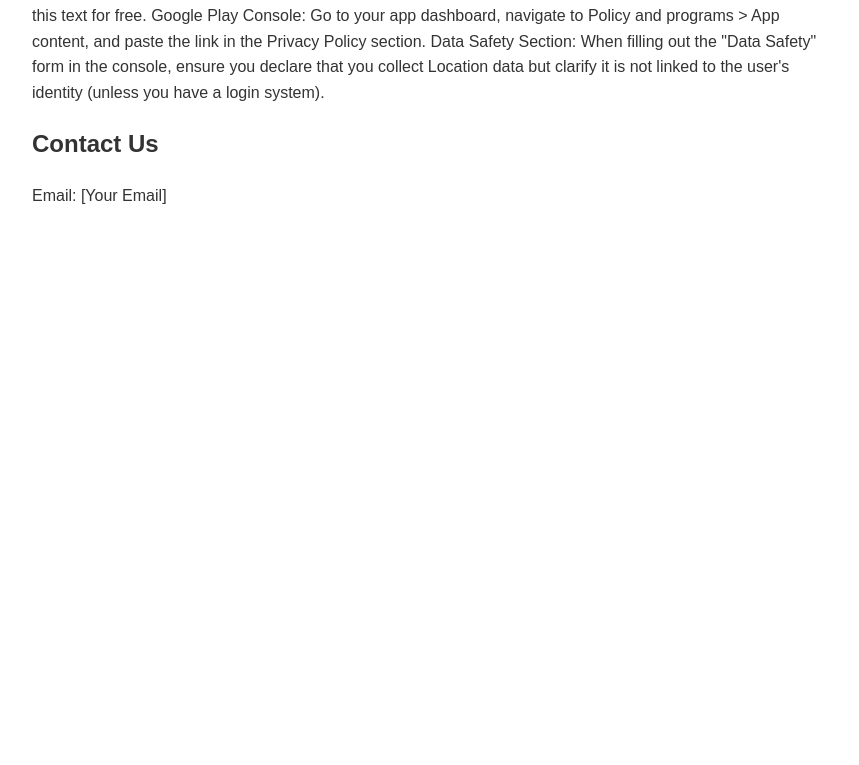
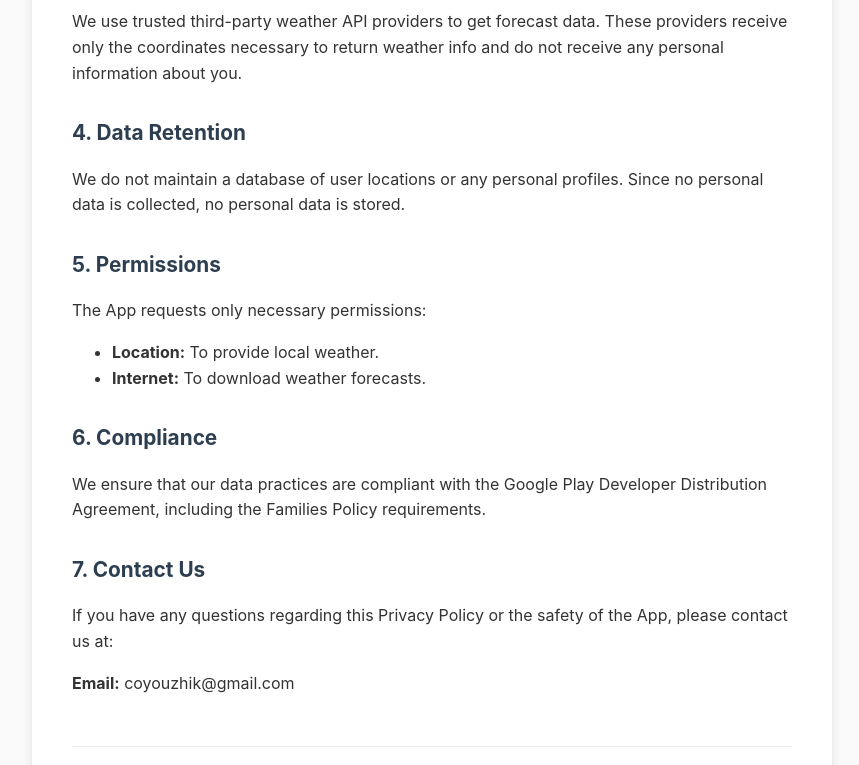
Before and after one commit to coyozhik/weather_app_privacy_policy, a plain HTML site: page index.html in a window 1280 px wide. Shown: the part 803-1568 px from the top of the page, without its empty margins (208-1067 px from the left). Before the commit the page ends 1068 px from the top, so only its background shows below. Drawn offline with Linux system fonts and the light colour scheme.

Commit message:
Update index.html

```diff
--- a/index.html
+++ b/index.html
@@ -3,54 +3,70 @@
 <head>
     <meta charset="UTF-8">
     <meta name="viewport" content="width=device-width, initial-scale=1.0">
-    <title>Privacy Policy - [Your App Name]</title>
+    <title>Privacy Policy - Coyuzhik Weather</title>
     <style>
-        body { font-family: sans-serif; line-height: 1.6; padding: 40px; max-width: 800px; margin: auto; color: #333; }
-        h1 { color: #222; }
+        body {
+            font-family: -apple-system, BlinkMacSystemFont, "Segoe UI", Roboto, Helvetica, Arial, sans-serif;
+            line-height: 1.6;
+            padding: 20px;
+            max-width: 800px;
+            margin: 40px auto;
+            color: #333;
+            background-color: #f9f9f9;
+        }
+        .container {
+            background: #fff;
+            padding: 40px;
+            border-radius: 8px;
+            box-shadow: 0 2px 10px rgba(0,0,0,0.1);
+        }
+        h1 { color: #111; border-bottom: 2px solid #eee; padding-bottom: 10px; }
+        h2 { color: #2c3e50; margin-top: 30px; font-size: 1.3em; }
+        p { margin-bottom: 15px; }
+        ul { margin-bottom: 15px; }
+        .footer { margin-top: 50px; font-size: 0.9em; color: #777; border-top: 1px solid #eee; padding-top: 20px; }
     </style>
 </head>
 <body>
-    <h1>Privacy Policy</h1>
-    <p><strong>Last Updated:</strong> January 15, 2026</p>
+    <div class="container">
+        <h1>Privacy Policy</h1>
+        <p><strong>Last Updated:</strong> January 15, 2026</p>
 
-    <p>This Privacy Policy describes how <strong>Coyozhik Weather</strong> ("we," "our," or "the App") collects, uses, and shares information...</p>
+        <p>This Privacy Policy describes how <strong>Coyuzhik Weather</strong> ("we," "our," or "the App") handles information. Our App is designed to be safe for users of all ages, including children.</p>
 
-    Privacy Policy
-Last Updated: January 15, 2026
-This Privacy Policy describes how Coyozhik Weather ("we," "our," or "the App") collects, uses, and shares information when you use our mobile application.
-1. Information We Collect
-To provide you with accurate weather updates, we may collect the following information:
-Location Data: With your permission, we collect precise or approximate location data via GPS, Wi-Fi, or cellular towers. This is used solely to provide local weather forecasts.
-Device Information: We may collect non-identifiable technical data such as your device model, operating system version, and language settings to ensure the App functions correctly.
-2. How We Use Your Information
-We use the collected data strictly for:
-Providing and updating weather forecasts for your current location.
-Improving App performance and fixing technical bugs.
-Ensuring compliance with Google Play Store safety standards.
-3. Third-Party Services
-The App may use third-party providers to function:
-Weather Data Providers: Your location coordinates may be sent to weather APIs (e.g., OpenWeatherMap, Apple WeatherKit) to retrieve forecasts. This data is usually processed anonymously.
-Google Analytics/Firebase: We may use these tools to understand crash reports and general usage patterns. They do not collect personally identifiable information (PII).
-4. Data Retention and Deletion
-Location Data: We do not store your location history on our servers. Location data is processed in real-time and discarded.
-User Control: You can revoke location access at any time through your device settings.
-5. Permissions
-The App will request the following permissions only when necessary:
-Location Access: Required for localized weather data.
-Internet Access: Required to download weather updates from the server.
-6. Children’s Privacy
-Our App is not intended for children under the age of 13. We do not knowingly collect personal information from children.
-7. Changes to This Policy
-We may update our Privacy Policy from time to time. We will notify you of any changes by posting the new Privacy Policy on this page.
-8. Contact Us
-If you have any questions or suggestions regarding our Privacy Policy, please contact us at:
-Email: coyozhik@gmail.com
-Instructions for Google Play:
-Host the Policy: Google requires a public URL. You can use GitHub Pages, Google Sites, or Flycricket to host this text for free.
-Google Play Console: Go to your app dashboard, navigate to Policy and programs > App content, and paste the link in the Privacy Policy section.
-Data Safety Section: When filling out the "Data Safety" form in the console, ensure you declare that you collect Location data but clarify it is not linked to the user's identity (unless you have a login system).
+        <h2>1. Family and Children Friendly</h2>
+        <p>Coyuzhik Weather is a general audience app and is <strong>appropriate for all ages</strong>. We comply with the Children's Online Privacy Protection Act (COPPA). We do not knowingly collect, store, or share any personally identifiable information (PII) from children under the age of 13, or any other users.</p>
 
-    <h2>Contact Us</h2>
-    <p>Email: [Your Email]</p>
+        <h2>2. Information Collection and Use</h2>
+        <p>To provide accurate weather updates, the App may use:</p>
+        <ul>
+            <li><strong>Location Data:</strong> We may access your location (precise or approximate) to show the current weather for your area. This data is used <strong>temporarily in real-time</strong> and is not stored on our servers or shared with third parties for tracking purposes.</li>
+            <li><strong>Non-Personal Data:</strong> We may collect anonymous technical data (e.g., device model, OS version) to ensure the App works correctly on your device.</li>
+        </ul>
+
+        <h2>3. Third-Party Services</h2>
+        <p>We use trusted third-party weather API providers to get forecast data. These providers receive only the coordinates necessary to return weather info and do not receive any personal information about you.</p>
+
+        <h2>4. Data Retention</h2>
+        <p>We do not maintain a database of user locations or any personal profiles. Since no personal data is collected, no personal data is stored.</p>
+
+        <h2>5. Permissions</h2>
+        <p>The App requests only necessary permissions:</p>
+        <ul>
+            <li><strong>Location:</strong> To provide local weather.</li>
+            <li><strong>Internet:</strong> To download weather forecasts.</li>
+        </ul>
+
+        <h2>6. Compliance</h2>
+        <p>We ensure that our data practices are compliant with the Google Play Developer Distribution Agreement, including the Families Policy requirements.</p>
+
+        <h2>7. Contact Us</h2>
+        <p>If you have any questions regarding this Privacy Policy or the safety of the App, please contact us at:</p>
+        <p><strong>Email:</strong> coyouzhik@gmail.com</p>
+
+        <div class="footer">
+            &copy; 2026 Coyuzhik Weather. All rights reserved.
+        </div>
+    </div>
 </body>
 </html>
```
